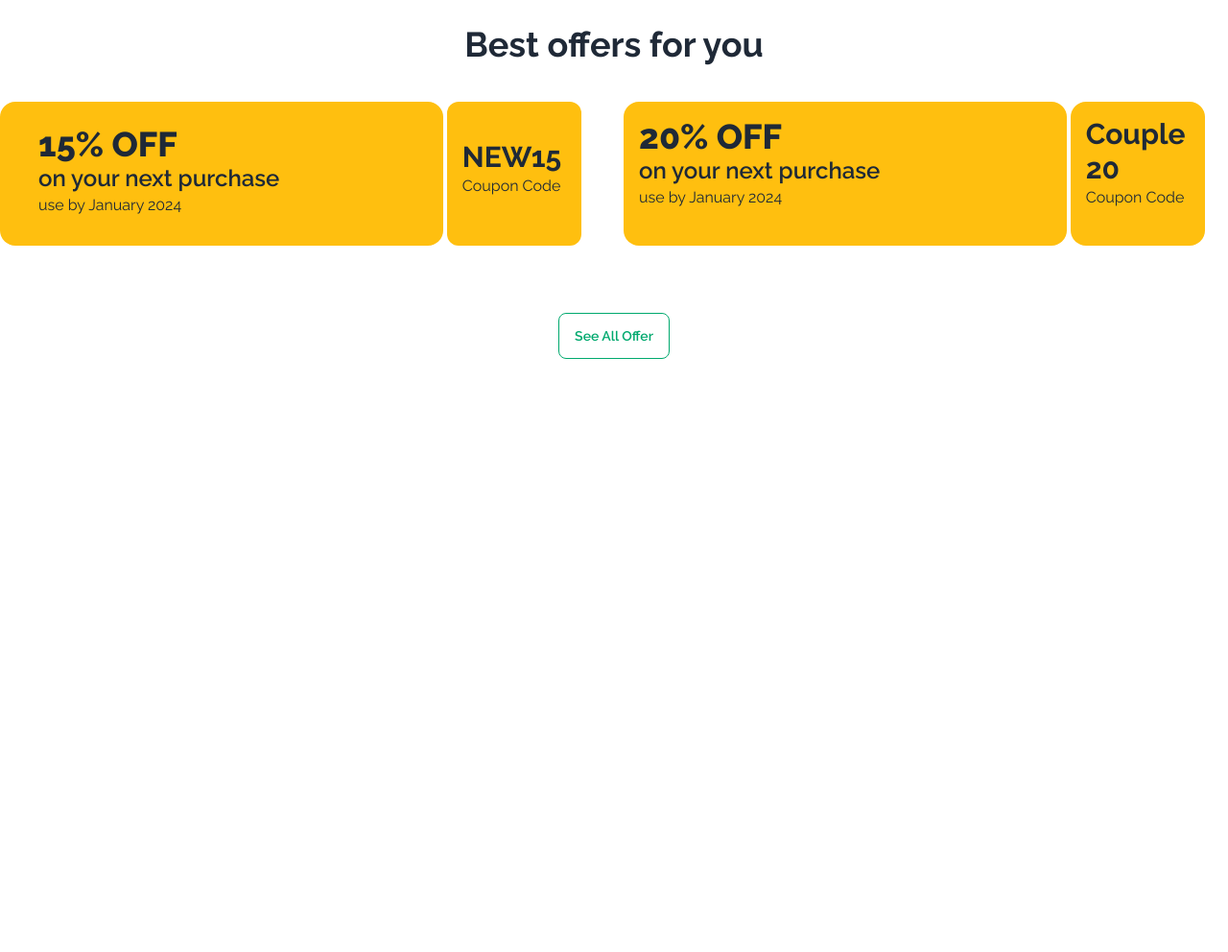
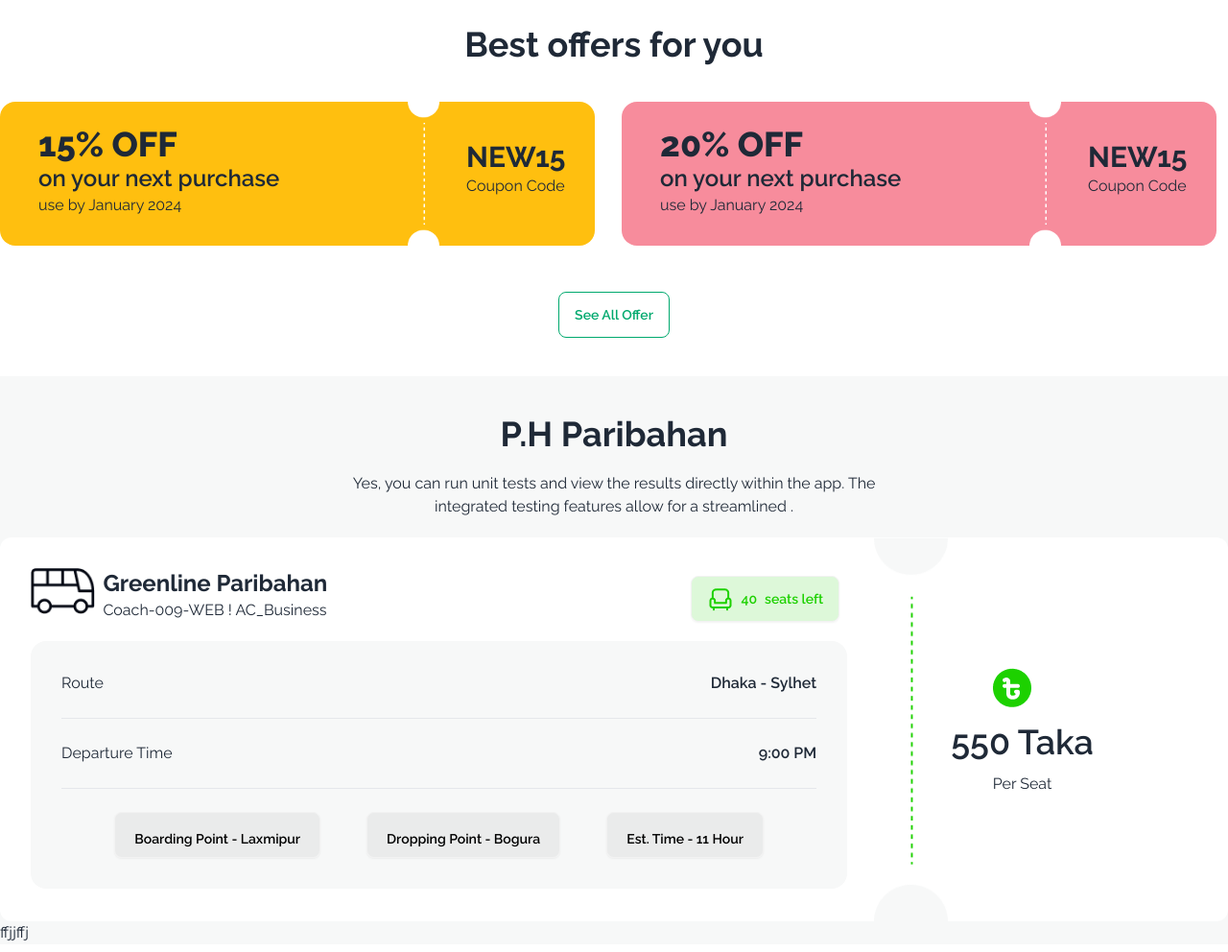
Before and after one commit to mdyeasinhn/Assignment-5, a plain HTML site: page index.html in a window 1280 px wide. Shown: the part 672-1664 px from the top of the page at 96% size. Before the commit the page ends 1046 px from the top, so only its background shows below. Drawn offline with nearby package versions, Linux system fonts and the light colour scheme.

Commit message:
Paribahan details completed

```diff
--- a/index.html
+++ b/index.html
@@ -4,7 +4,7 @@
     <meta charset="UTF-8">
     <meta http-equiv="X-UA-Compatible" content="IE=edge">
     <meta name="viewport" content="width=device-width, initial-scale=1.0">
-    <title>Bus trable</title>
+    <title>Bus Tickets</title>
     <!-- css link -->
     <link rel="stylesheet" href="CSS/style.css">
     <!-- font awsome link -->
@@ -14,9 +14,9 @@
     <script src="https://cdn.tailwindcss.com"></script>
 
 </head>
-<body class="font-raleway container m-auto  " >
+<body class="font-raleway  " >
     <!--header start  -->
-    <header>
+    <header class="container m-auto " >
         <!-- navbar start -->
         <nav>
             <div class="navbar bg-base-100">
@@ -42,7 +42,7 @@
 
     <main>
         <!-- Banner section start -->
-        <section class="bg-[url(images/banner.png)] bg-cover h-[570px] bg-no-repeat space-y-8 mt-8 pt-20 rounded-2xl">
+        <section class=" container m-auto  bg-[url(images/banner.png)] bg-cover h-[570px] bg-no-repeat space-y-8 mt-8 pt-20 rounded-2xl">
             <h1 class="text-6xl font-extrabold text-white flex justify-center ">End-to-End Travel with </h1>
             <span class="text-6xl font-extrabold text-[#1DD100] flex justify-center">P Paribahan</span>
             <p class="text-white text-center">Yes, you can run unit tests and view the results directly within the app. The <br> integrated testing features allow for a streamlined .</p>
@@ -53,47 +53,107 @@
         <!-- banner section end -->
 
         <!-- copupon section start -->
-        <section class=" mt-7">
+        <section class=" container m-auto  mt-7">
             <h1 class="text-4xl font-bold flex justify-center">Best offers for you</h1>
+            <div class="flex gap-7 mt-10">
             <!-- left copupon -->
-            <div class="flex mt-10">
               <div class="flex ">
-                <div class="bg-[#FFBF0F] w-[500px] h-[150px] rounded-2xl pt-6 pl-10">
+                <div class="bg-[#FFBF0F] w-[470px] h-[150px] rounded-s-2xl pt-6 pl-10 relative">
                   <h1 class="text-4xl font-extrabold">15% OFF</h1>
                   <h2 class="text-2xl font-semibold" > on your next purchase </h2>
                   <p>  use by January 2024</p>
+                <img class="absolute top-0 h-full right-3" src="images/cupon-devider.png" alt="">
+
                 </div>
 
-                <img class="" src="images/cupon-devider.png" alt="">
 
-                <div class="bg-[#FFBF0F] w-[150px] h-[150px] rounded-xl p-4 relative right-11 pt-10">
+                <div class="bg-[#FFBF0F] w-[150px] h-[150px] rounded-e-2xl p-4  pt-10">
                   <h1 class="text-3xl font-bold">NEW15</h1>
                   <p class="">Coupon Code</p>
 
                 </div>
-                <!-- left copupon end -->
             </div>
             <!-- right copupon -->
             <div class="flex ">
-              <div class="bg-[#FFBF0F] w-[500px] h-[150px] rounded-2xl p-4">
+              <div class="bg-[#F78C9C] w-[470px] h-[150px] rounded-s-2xl pt-6 pl-10 relative">
                 <h1 class="text-4xl font-extrabold">20% OFF</h1>
                 <h2 class="text-2xl font-semibold" > on your next purchase </h2>
-                <p> use by January 2024</p>
+                <p>  use by January 2024</p>
+              <img class="absolute top-0 h-full right-3" src="images/cupon-devider.png" alt="">
               </div>
-
-              <img class="" src="images/cupon-devider.png" alt="">
-
-              <div class="bg-[#FFBF0F] w-[150px] h-[150px] rounded-2xl p-4 relative right-11">
-                <h1 class="text-3xl font-bold"> Couple 20</h1>
+              <div class="bg-[#F78C9C] w-[150px] h-[150px] rounded-e-2xl p-4  pt-10">
+                <h1 class="text-3xl font-bold">NEW15</h1>
                 <p class="">Coupon Code</p>
-
               </div>
           </div>
+            </div>
           <!-- right copupon end -->
-            </div>
-            <div class="flex justify-center">
+
+            <div class="flex justify-center mt-12">
               <button class="btn btn-outline btn-success">See All Offer</button></div>
         </section>
+       <!-- /paribhon section  -->
+        <section class="  bg-[#F7F8F8] ">
+          <!-- title -->
+          <div class="title container m-auto mt-10 pt-10 space-y-5">
+            <h1 class="text-4xl font-bold text-center ">P.H Paribahan </h1>
+            <p class="text-center">Yes, you can run unit tests and view the results directly within the app. The <br> integrated testing features allow for a streamlined .</p>
+             <!-- Paribhon Details -->
+            <div class="flex bg-[#FFFFFF] p-8 rounded-xl h-[400px]">
+              <div class="container  h-[400px]  rounded-lg  w-[70%] relative">
+                <nav class="flex gap-2 justify-between h-12">
+                 <div class="flex gap-2 "> <img class="" src="images/bus-logo.png" alt="">
+                  <div >
+                    <p class="text-2xl font-bold ">Greenline Paribahan</p>
+                    <p>Coach-009-WEB ! AC_Business</p>
+                  </div>
+                </div>
+                  <div class=" rounded-lg p-2">
+                    <button class="btn text-[#1DD100] bg-[#1DD10026]"><img src="images/seat-green.png" alt=""><span id="total-seat">40</span>seats left</button>
+                  </div>
+                </nav>
+                <!-- Route details -->
+                <div class="bg-[#F7F8F8] mt-7 p-8 rounded-2xl">
+                  <div class="flex justify-between ">
+                    <p>Route</p>
+                    <p class=" font-semibold">Dhaka - Sylhet</p>
+                  </div>
+                  <br>
+                  <hr>
+                  <br>
+                  <div class="flex justify-between ">
+                    <p>Departure Time</p>
+                    <p class=" font-semibold">9:00 PM</p>
+                  </div>
+                  <br>
+                  <hr>
+                  <br>
+                  <div class="flex gap-12 justify-center">
+                    <a href="#" class="btn text-black bg-[#0307120D] p-5">Boarding Point - Laxmipur</a>
+                    <a href="#" class="btn text-black bg-[#0307120D] p-5">Dropping Point - Bogura</a>
+                    <a href="#" class="btn text-black bg-[#0307120D] p-5">Est. Time - 11 Hour</a>
+                  </div>
+                </div>
+
+               </div>
+               <div class="flex justify-center items-center w-[30%] text-center relative">
+               <img class="absolute  left-7 h-[400px]" src="images/info-devider.png" alt="">
+
+                <div class="space-y-3 "><img class="relative left-10 " src="images/fare.png" alt="">
+                  <h1 id="" class="text-4xl font-semibold "><span>550</span> Taka</h1>
+                  <p>Per Seat</p></div>
+
+               </div>
+            </div>
+
+          </div>
+          <div class="mt-30">
+            <h2>ffjjffj</h2>
+          </div>
+        </section>
+
+
+
 
     </main>
     <footer></footer>
```
